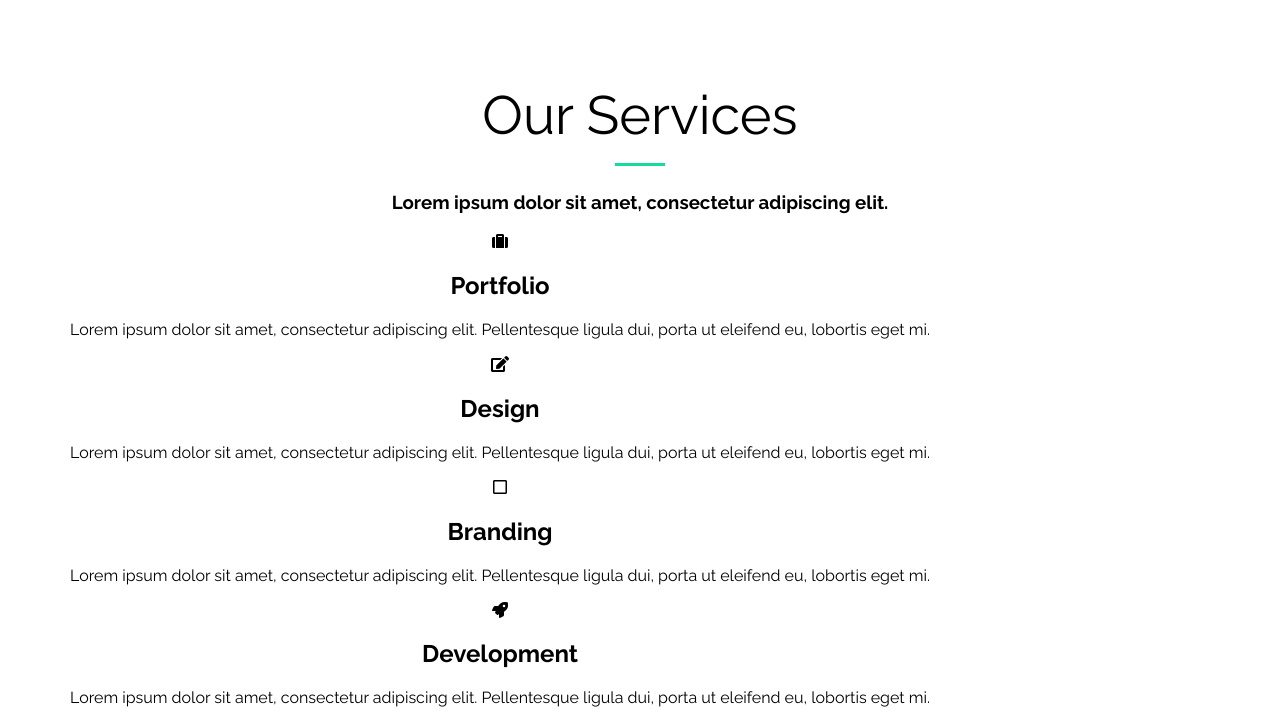
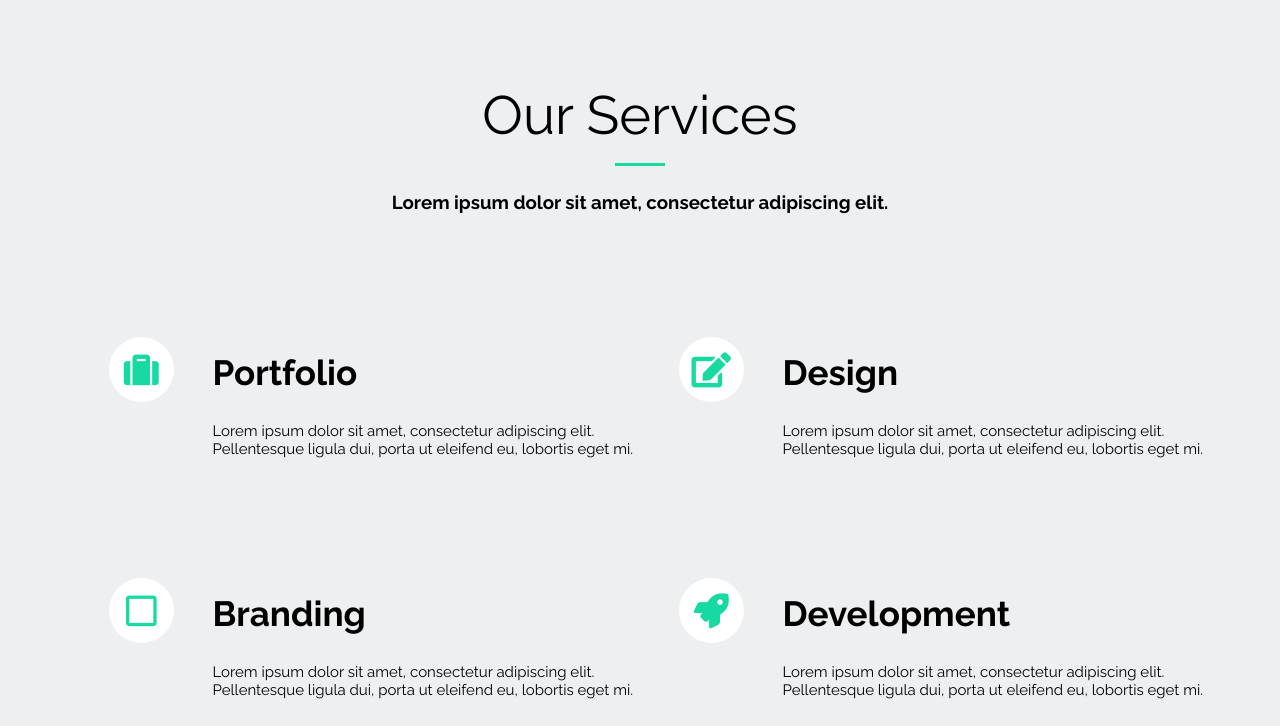
Before and after one commit to grzesiekS/Alecto_Project, a website: page index.html in a window 1280 px wide. Shown: the part 3430-4156 px from the top of the page. Drawn offline with Linux system fonts and the light colour scheme.

Commit message:
Add style for our-services section

```diff
--- a/sass/style.scss
+++ b/sass/style.scss
@@ -307,6 +307,7 @@ section {
     background-size: cover;
     height: 500px;
     position: relative;
+    margin-bottom: 0;
 
     &::after {
         content: "";
@@ -335,3 +336,45 @@ section {
         border-radius: 50%;
     }
 }
+
+/*Our Services*/
+.our-services {
+    background-color: $color-lightGrey;
+    margin: 0;
+    padding: 105px 0;
+
+    .service-box {
+        flex: 50%;
+        display: flex;
+        flex-wrap: wrap;
+        margin-top: 105px;
+
+        .icon {
+            flex: 25%;
+            i {
+                display: inline-block;
+                width: 65px;
+                height: 65px;
+                font-size: 35px;
+                background-color: white;
+                color: $color-main;
+                line-height: 65px;
+                border-radius: 50%;
+            }
+        }
+
+        .description {
+            flex: 75%;
+            text-align: left;
+
+            h1 {
+                margin-top: 15px;
+                font-size: 35px;
+            }
+
+            p {
+                font-size: 15px;
+            }
+        }
+    }
+}
```
Also changed, not shown: css/style.css, 1 other file.
